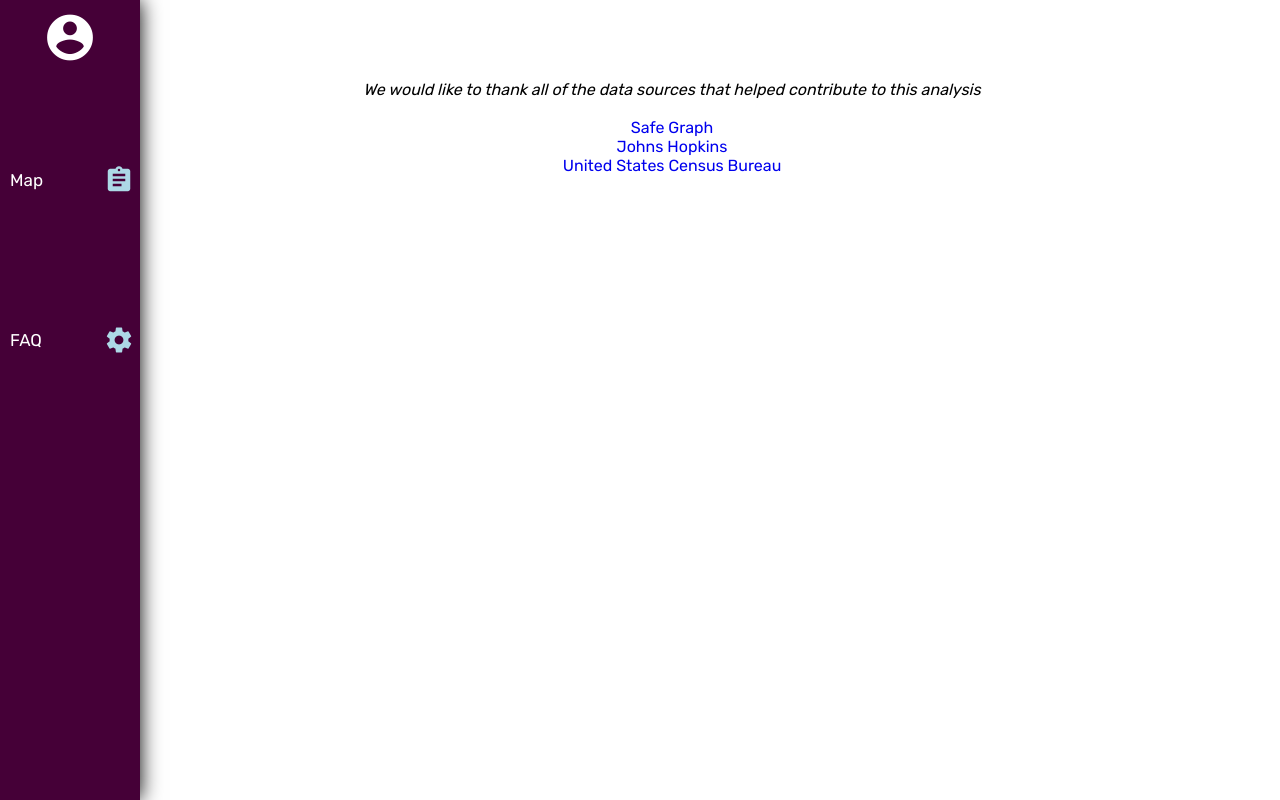
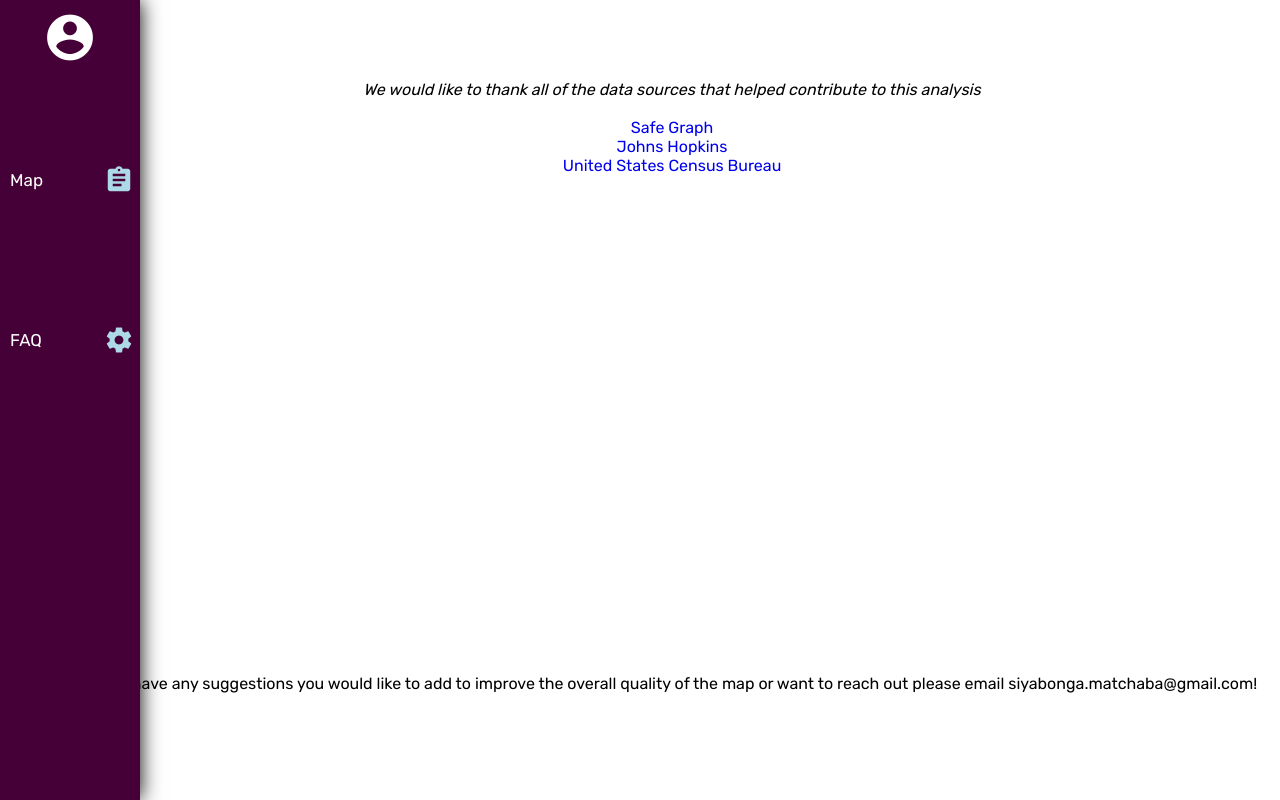
Before and after one commit to bongam12/bongam12.github.io, a plain HTML site: page templates/index2.html in a window 1280 px wide. Drawn offline with Linux system fonts and the light colour scheme; a web font is replaced by a local one.

Commit message:
updated faq

```diff
--- a/templates/index2.html
+++ b/templates/index2.html
@@ -372,9 +372,15 @@
     <br>
     <a href="https://www.census.gov/data/tables/time-series/demo/popest/2010s-counties-detail.html" style="text-decoration:none;cursor:pointer;"> United States Census Bureau </a>
 
+    <br><br>
+    <div style='margin-top:60vh'>
 
+        If you have any suggestions you would like to add to improve the overall quality of the map or want to reach out please email siyabonga.matchaba@gmail.com!
+
+    </div>
 
         </div>
+
 
 <!--       <div class="loader"></div> -->
         </div><!--main canvas end loadMap()-->
```
